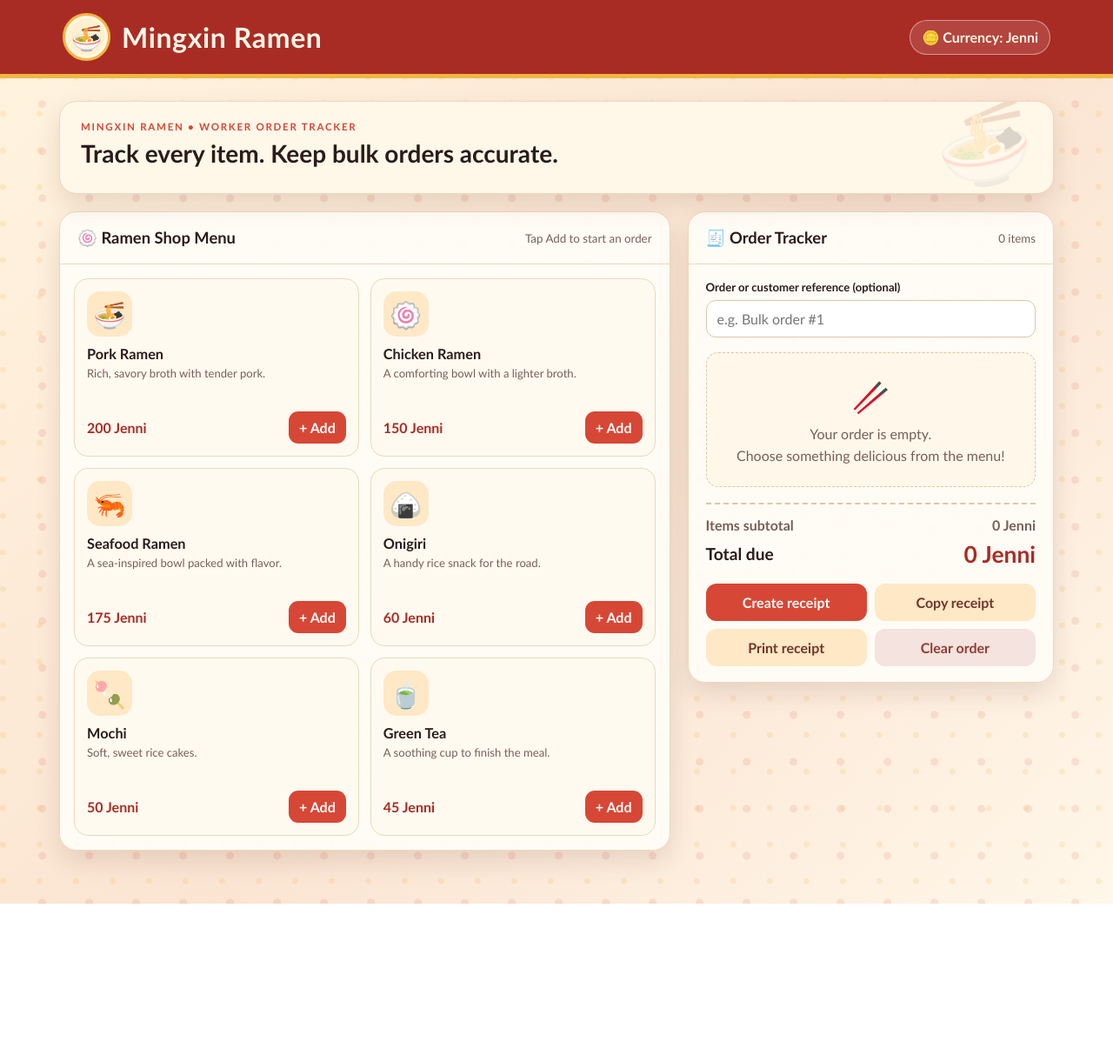
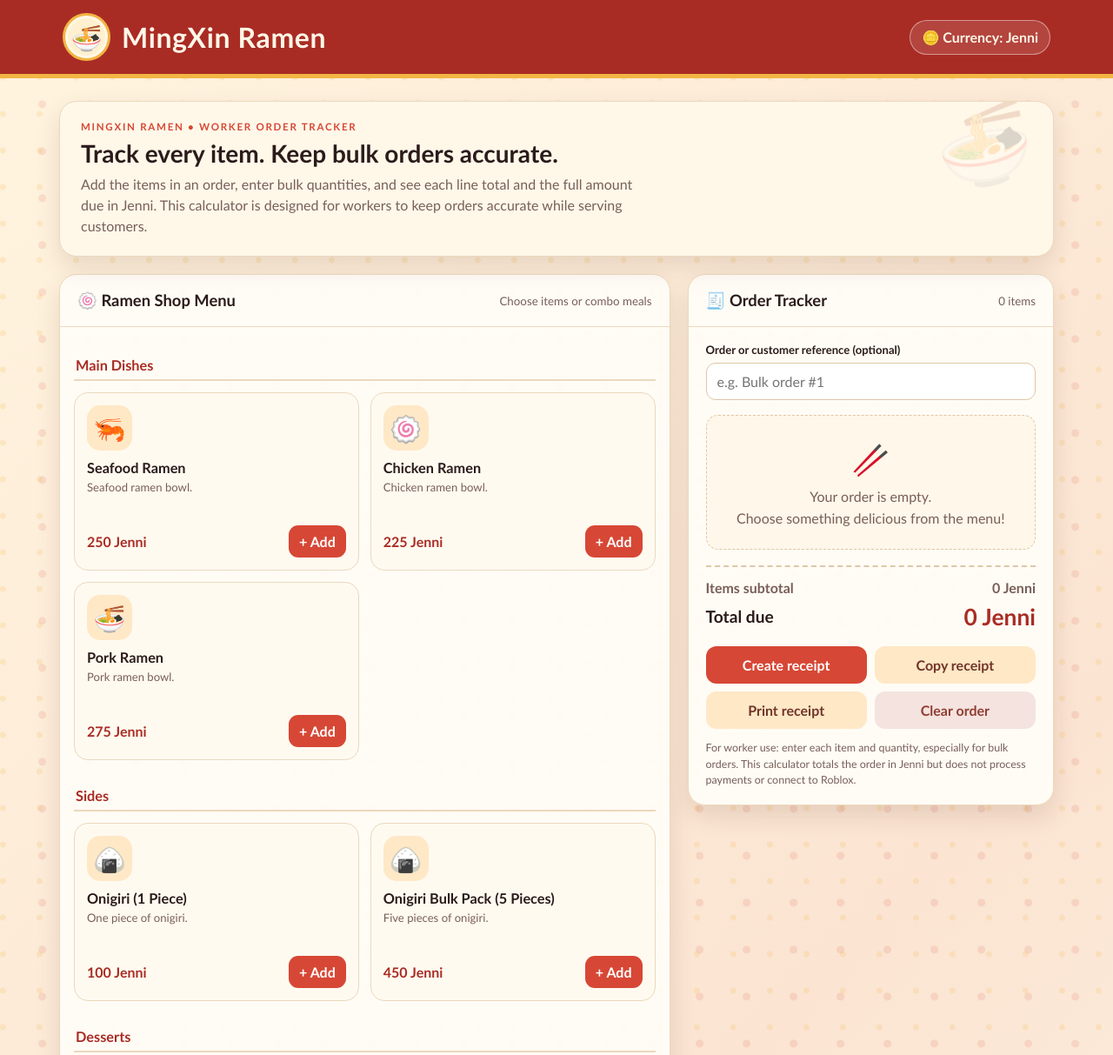
Before and after one commit to OrangeSage1/Mingxin-Ramen, a plain HTML site: page index.html in a window 1280 px wide. Shown: the top 1213 px of the page at 87% size. Before the commit the page ends 1039 px from the top, so only its background shows below. Drawn offline with Linux system fonts and the light colour scheme.

Commit message:
Update index.html

```diff
--- a/index.html
+++ b/index.html
@@ -3,7 +3,7 @@
 <head>
 <meta charset="utf-8">
 <meta name="viewport" content="width=device-width, initial-scale=1">
-<title>Mingxin Ramen — Jenni Order Calculator</title>
+<title>MingXin Ramen — Jenni Order Calculator</title>
 <style>
   :root{
     --ink:#2b1b1b; --muted:#785f58; --paper:#fff8e9; --card:#fffdf7;
@@ -39,6 +39,7 @@
   .panel-head h2{font-size:1.15rem;margin:0}
   .panel-head small{color:var(--muted)}
   .menu-grid{padding:16px;display:grid;grid-template-columns:repeat(2,minmax(0,1fr));gap:13px}
+  .category-heading{grid-column:1/-1;margin:10px 0 0;padding:8px 2px 7px;border-bottom:2px solid #ecd8bd;color:var(--red-dark);font-weight:900;font-size:1.02rem}
   .item{border:1px solid var(--line);border-radius:16px;padding:14px;background:#fffaf0;display:flex;flex-direction:column;min-height:205px;transition:transform .15s,border-color .15s,box-shadow .15s}
   .item:hover{transform:translateY(-2px);border-color:#e8b46c;box-shadow:0 8px 18px rgba(70,32,20,.08)}
   .food-icon{width:52px;height:52px;display:grid;place-items:center;font-size:30px;background:#ffe8c6;border-radius:15px;margin-bottom:10px}
@@ -92,7 +93,7 @@
   <div class="topinner">
     <div class="brand">
       <div class="logo" aria-hidden="true">🍜</div>
-      <div><h1>Mingxin Ramen</h1></div>
+      <div><h1>MingXin Ramen</h1></div>
     </div>
     <div class="currency-pill">🪙 Currency: Jenni</div>
   </div>
@@ -100,13 +101,14 @@
 <main>
   <section class="hero">
     <div>
-      <div class="eyebrow">Mingxin Ramen • Worker Order Tracker</div>
+      <div class="eyebrow">MingXin Ramen • Worker Order Tracker</div>
       <h2>Track every item. Keep bulk orders accurate.</h2>
+      <p>Add the items in an order, enter bulk quantities, and see each line total and the full amount due in Jenni. This calculator is designed for workers to keep orders accurate while serving customers.</p>
     </div>
   </section>
   <div class="layout">
     <section class="panel menu-panel">
-      <div class="panel-head"><h2>🍥 Ramen Shop Menu</h2><small>Tap Add to start an order</small></div>
+      <div class="panel-head"><h2>🍥 Ramen Shop Menu</h2><small>Choose items or combo meals</small></div>
       <div class="menu-grid" id="menu"></div>
     </section>
     <section class="panel receipt-panel">
@@ -127,6 +129,7 @@
           <button class="secondary" id="print-receipt">Print receipt</button>
           <button class="danger" id="clear-order">Clear order</button>
         </div>
+        <p class="note">For worker use: enter each item and quantity, especially for bulk orders. This calculator totals the order in Jenni but does not process payments or connect to Roblox.</p>
         <div class="receipt-preview" id="receipt-preview">
           <h3>🍜 Order Receipt</h3>
           <pre id="receipt-text"></pre>
@@ -134,16 +137,23 @@
       </div>
     </section>
   </div>
+
 </main>
 <div class="toast" id="toast" role="status" aria-live="polite"></div>
 <script>
 const products = [
-  {id:"pork", name:"Pork Ramen", price:200, icon:"🍜", desc:"Rich, savory broth with tender pork."},
-  {id:"chicken", name:"Chicken Ramen", price:150, icon:"🍥", desc:"A comforting bowl with a lighter broth."},
-  {id:"seafood", name:"Seafood Ramen", price:175, icon:"🦐", desc:"A sea-inspired bowl packed with flavor."},
-  {id:"onigiri", name:"Onigiri", price:60, icon:"🍙", desc:"A handy rice snack for the road."},
-  {id:"mochi", name:"Mochi", price:50, icon:"🍡", desc:"Soft, sweet rice cakes."},
-  {id:"tea", name:"Green Tea", price:45, icon:"🍵", desc:"A soothing cup to finish the meal."}
+  {id:"seafood", category:"Main Dishes", name:"Seafood Ramen", price:250, icon:"🦐", desc:"Seafood ramen bowl."},
+  {id:"chicken", category:"Main Dishes", name:"Chicken Ramen", price:225, icon:"🍥", desc:"Chicken ramen bowl."},
+  {id:"pork", category:"Main Dishes", name:"Pork Ramen", price:275, icon:"🍜", desc:"Pork ramen bowl."},
+  {id:"onigiri", category:"Sides", name:"Onigiri (1 Piece)", price:100, icon:"🍙", desc:"One piece of onigiri."},
+  {id:"onigiri5", category:"Sides", name:"Onigiri Bulk Pack (5 Pieces)", price:450, icon:"🍙", desc:"Five pieces of onigiri."},
+  {id:"mochi", category:"Desserts", name:"Mochi", price:60, icon:"🍡", desc:"Sweet rice cake."},
+  {id:"tea", category:"Beverages", name:"Green Tea", price:50, icon:"🍵", desc:"A cup of green tea."},
+  {id:"classic", category:"Combo Meals", name:"Classic Chicken Set", price:270, icon:"🍜", desc:"Chicken Ramen + Green Tea"},
+  {id:"porkset", category:"Combo Meals", name:"Pork Lover's Set", price:365, icon:"🥢", desc:"Pork Ramen + 1 Onigiri"},
+  {id:"deluxe", category:"Combo Meals", name:"Seafood Deluxe", price:300, icon:"🦐", desc:"Seafood Ramen + Mochi"},
+  {id:"feast", category:"Combo Meals", name:"Onigiri Feast", price:710, icon:"🍙", desc:"Chicken Ramen + 5 Onigiri + Green Tea"},
+  {id:"signature", category:"Combo Meals", name:"MingXin Signature", price:375, icon:"🍱", desc:"Pork Ramen + Mochi + Green Tea"}
 ];
 const cart = new Map();
 const menu = document.getElementById("menu");
@@ -151,13 +161,18 @@ const cartEl = document.getElementById("cart");
 const money = n => `${n.toLocaleString("en-US")} Jenni`;
 const escapeHtml = s => String(s).replace(/[&<>"']/g, c => ({"&":"&amp;","<":"&lt;",">":"&gt;",'"':"&quot;","'":"&#39;"}[c]));
 function renderMenu(){
-  menu.innerHTML = products.map(p => `
+  let currentCategory = "";
+  menu.innerHTML = products.map(p => {
+    const heading = p.category !== currentCategory ? `<h3 class="category-heading">${p.category}</h3>` : "";
+    currentCategory = p.category;
+    return heading + `
     <article class="item">
       <div class="food-icon" aria-hidden="true">${p.icon}</div>
       <h3>${p.name}</h3>
       <div class="desc">${p.desc}</div>
       <div class="item-bottom"><span class="price">${money(p.price)}</span><button class="add" data-add="${p.id}">+ Add</button></div>
-    </article>`).join("");
+    </article>`;
+  }).join("");
 }
 function add(id){cart.set(id,(cart.get(id)||0)+1);renderCart();hideReceipt();}
 function change(id,delta){const next=(cart.get(id)||0)+delta;if(next<=0)cart.delete(id);else cart.set(id,next);renderCart();hideReceipt();}
@@ -187,7 +202,7 @@ function buildReceipt(){
   if(!entries.length){toast("Add at least one item before creating a receipt.");return null;}
   const customer=document.getElementById("customer").value.trim()||"Walk-in customer";
   const now=new Date();
-  const lines=["MINXIN RAMEN","WORKER ORDER SUMMARY","--------------------------------",`Customer: ${customer}`,`Date: ${now.toLocaleDateString()} ${now.toLocaleTimeString([], {hour:"2-digit",minute:"2-digit"})}`,"--------------------------------"];
+  const lines=["MINGXIN RAMEN","WORKER ORDER SUMMARY","--------------------------------",`Customer: ${customer}`,`Date: ${now.toLocaleDateString()} ${now.toLocaleTimeString([], {hour:"2-digit",minute:"2-digit"})}`,"--------------------------------"];
   entries.forEach(p=>{const qty=cart.get(p.id);lines.push(`${p.name}  x${qty}`,`  ${money(p.price)} each  =  ${money(p.price*qty)}`);});
   const total=entries.reduce((sum,p)=>sum+p.price*cart.get(p.id),0);
   lines.push("--------------------------------",`TOTAL DUE: ${money(total)}`,"Thank you for visiting!");
```
